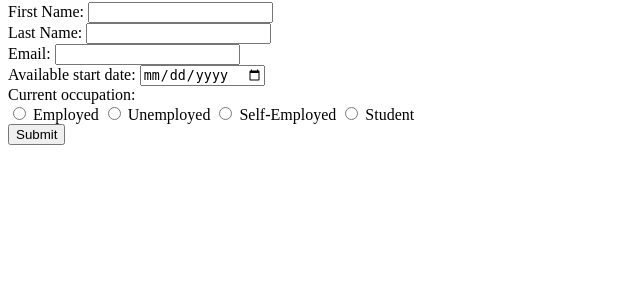
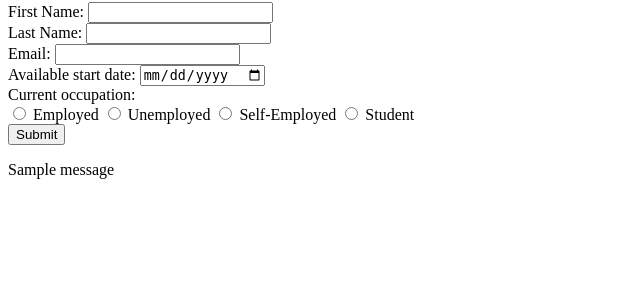
Before and after one commit to huanhunmao/python_flask, a Flask app: page / in a window 1280 px wide. Shown: the part 78-378 px from the top of the page, without its empty margins (0-640 px from the left). Run offline with Flask 3, Linux system fonts and the light colour scheme; tables that the repository leaves empty hold one stand-in row (values such as "Sample post"); one stand-in notice (Sample message) is shown.

Commit message:
feat: 提交成功后拿到 flash messages 数据 ，并给用户一个积极反馈

```diff
--- a/app.py
+++ b/app.py
@@ -1,4 +1,4 @@
-from flask import Flask, render_template, request
+from flask import Flask, render_template, request, flash
 from flask_sqlalchemy import SQLAlchemy
 from datetime import datetime
 
@@ -39,6 +39,8 @@ def index():
         )
         db.session.add(form)
         db.session.commit()
+        flash(f'{first_name}, Your form was submitted successfully!','success')
+
     return render_template('index.html')
 
 
--- a/templates/index.html
+++ b/templates/index.html
@@ -44,6 +44,15 @@
                 </div>
             </div>
             <button type="submit">Submit</button>
+
+            <!--提交成功的提示-->
+            {% with messages = get_flashed_messages() %}
+            {% if messages %}
+                {% for message in messages %}
+                <p>{{ message}}</p>
+                {% endfor %}
+            {% endif %}
+            {% endwith %}
         </form>
     </body>
 </html>
```
